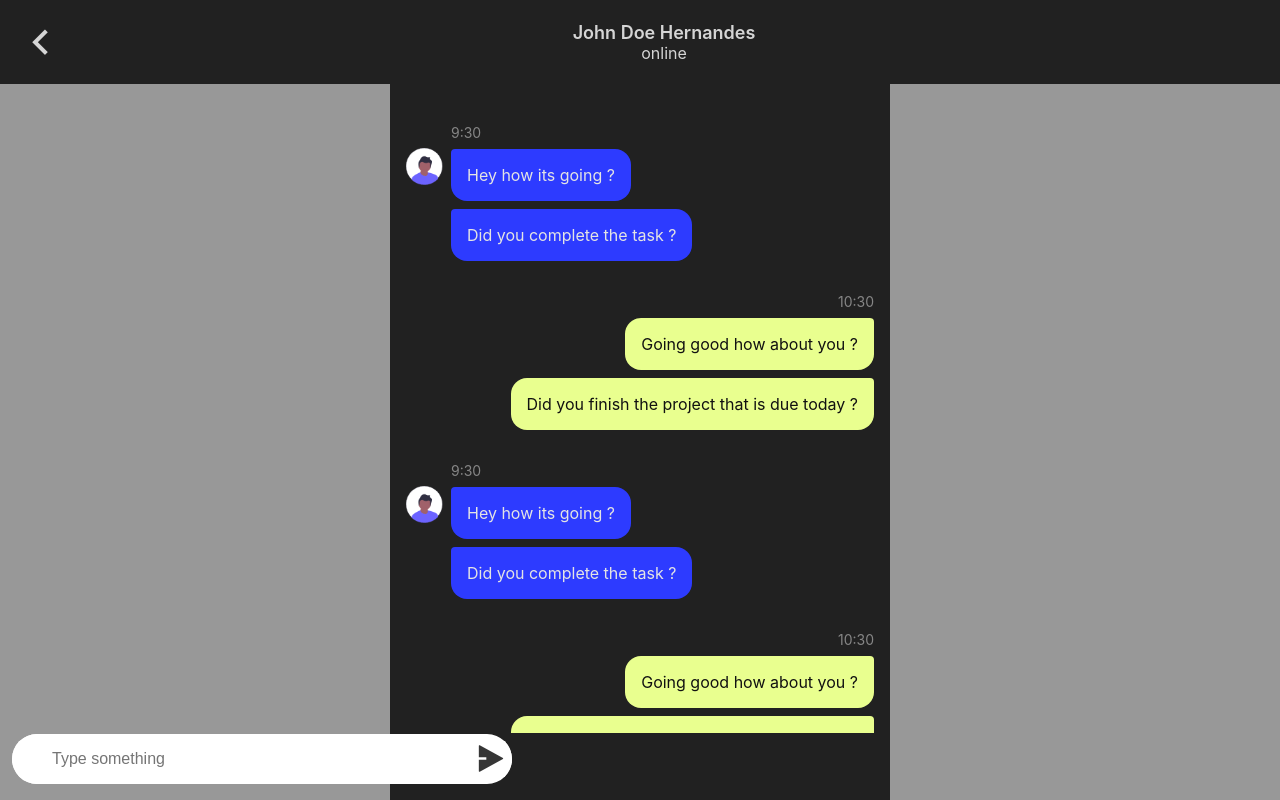
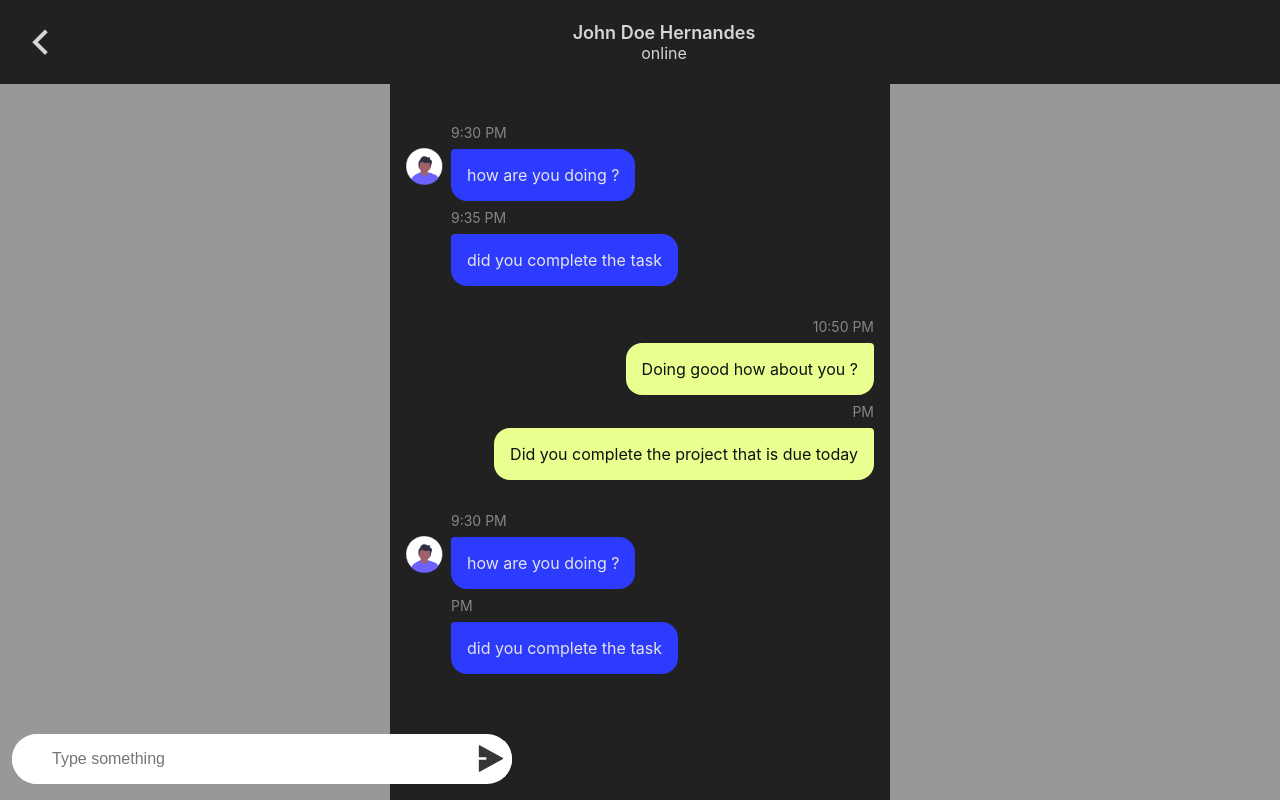
Before and after one commit to Twentyquid/newchat-app, a React (Create React App) app: page /chat in a window 1280 px wide. Built offline with nearby package versions, Linux system fonts and the light colour scheme.

Commit message:
added some more modifications

```diff
--- a/src/components/ChatBox/index.jsx
+++ b/src/components/ChatBox/index.jsx
@@ -2,44 +2,67 @@ import React from "react";
 import "./style.css";
 import avatar from "../../images/avatar.png";
 
-function ChatBox() {
-  return (
-    <>
-      <ChatSameUser />
-      <ChatOtherUser />
-      <ChatSameUser />
-      <ChatOtherUser />
-    </>
-  );
-}
-
-function ChatSameUser() {
+export function ChatOtherUser({ data }) {
+  let timeStack = [];
+  let time = "";
   return (
     <div className="chatbox">
       <div className="avatar">
         <img src={avatar} alt="" />
       </div>
       <div className="message-box">
-        <p className="time">9:30</p>
-        <p className="message">Hey how its going ?</p>
-        <p className="message">Did you complete the task ?</p>
+        {data.map((item) => {
+          time = item.time;
+          if (!timeStack[0]) {
+            timeStack.push(time);
+          } else {
+            let lastTime = timeStack[0];
+            if (lastTime === time) {
+              time = "";
+            } else {
+              timeStack.pop();
+              timeStack.push();
+            }
+          }
+          return (
+            <>
+              <p className="time">{time + " PM"}</p>
+              <p className="message">{item.info}</p>
+            </>
+          );
+        })}
       </div>
     </div>
   );
 }
 
-function ChatOtherUser() {
+export function ChatSameUser({ data }) {
+  let timeStack = [];
+  let time = "";
   return (
     <div className="chatbox-other">
       <div className="message-box-other">
-        <p className="time-other">10:30</p>
-        <p className="message-other">Going good how about you ?</p>
-        <p className="message-other">
-          Did you finish the project that is due today ?
-        </p>
+        {data.map((item) => {
+          time = item.time;
+          if (!timeStack[0]) {
+            timeStack.push(time);
+          } else {
+            let lastTime = timeStack[0];
+            if (lastTime === time) {
+              time = "";
+            } else {
+              timeStack.pop();
+              timeStack.push();
+            }
+          }
+          return (
+            <>
+              <p className="time-other">{time + " PM"}</p>
+              <p className="message-other">{item.info}</p>
+            </>
+          );
+        })}
       </div>
     </div>
   );
 }
-
-export default ChatBox;
--- a/src/components/MessageInput/index.jsx
+++ b/src/components/MessageInput/index.jsx
@@ -1,11 +1,27 @@
 import React from "react";
 import "./style.css";
 
-function MessageInput() {
+function MessageInput({ setMessage, message }) {
+  function handleClick() {
+    message.time = new Date().toLocaleTimeString([], {
+      hour: "2-digit",
+      minute: "2-digit",
+    });
+    console.log(message);
+    console.log("Clicked");
+    setMessage({ ...message, info: "" });
+  }
   return (
     <div className="message-input">
-      <input type="text" placeholder="Type something" />
-      <button>
+      <input
+        value={message.info}
+        onChange={(e) =>
+          setMessage({ name: "user", time: "9:30", info: e.target.value })
+        }
+        type="text"
+        placeholder="Type something"
+      />
+      <button onClick={handleClick}>
         <i class="ri-send-plane-2-fill"></i>
       </button>
     </div>
--- a/src/pages/ChatPage/index.jsx
+++ b/src/pages/ChatPage/index.jsx
@@ -1,16 +1,54 @@
-import React from "react";
+import React, { useState } from "react";
 import Appbar from "../../components/Appbar";
-import ChatBox from "../../components/ChatBox";
+import { ChatSameUser, ChatOtherUser } from "../../components/ChatBox";
 import MessageInput from "../../components/MessageInput";
 import "./style.css";
 
+let list = [];
+let acc = [];
+
+const messages = [
+  { name: "david", time: "9:30", info: "how are you doing ?" },
+  { name: "david", time: "9:35", info: "did you complete the task" },
+  { name: "user", time: "10:50", info: "Doing good how about you ?" },
+  {
+    name: "user",
+    time: "10:50",
+    info: "Did you complete the project that is due today",
+  },
+  { name: "david", time: "9:30", info: "how are you doing ?" },
+  { name: "david", time: "9:30", info: "did you complete the task" },
+];
+
+messages.forEach((item) => {
+  if (!acc[0]) {
+    acc.push(item);
+  } else {
+    if (item.name === acc[acc.length - 1].name) {
+      acc.push(item);
+    } else {
+      list.push(acc);
+      acc = [];
+      acc.push(item);
+    }
+  }
+});
+list.push(acc);
+
 function ChatPage() {
+  const [message, setMessage] = useState({});
   return (
     <div className="container">
-      <MessageInput />
+      <MessageInput message={message} setMessage={setMessage} />
       <Appbar />
       <div className="chat-wrapper">
-        <ChatBox />
+        {list.map((item) => {
+          if (item[0].name === "user") {
+            return <ChatSameUser data={item} />;
+          } else {
+            return <ChatOtherUser data={item} />;
+          }
+        })}
       </div>
     </div>
   );
```
